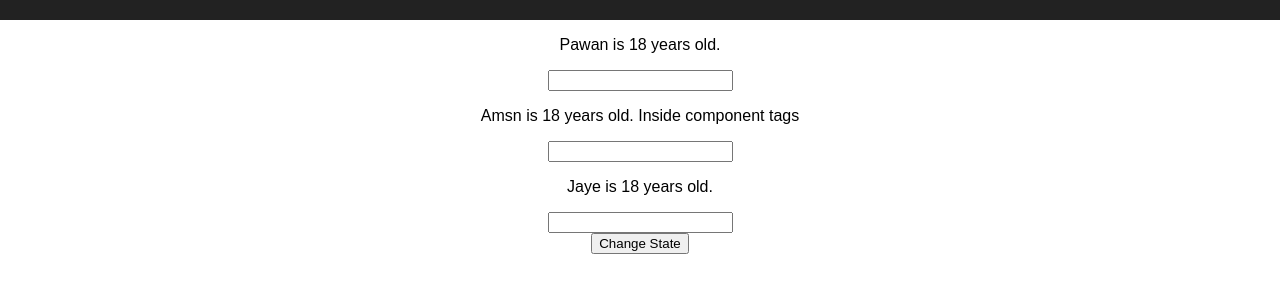
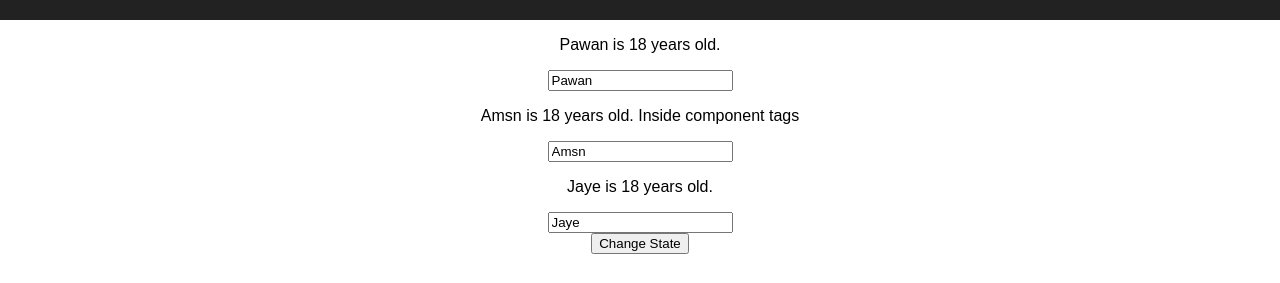
Before and after one commit to iampawands/react-complete-guide-1, a React (Create React App) app: page / in a window 1280 px wide. Shown: the part 170-453 px from the top of the page. Built offline with nearby package versions, Linux system fonts and the light colour scheme.

Commit message:
Two way binding completed

```diff
--- a/src/Person/Person.js
+++ b/src/Person/Person.js
@@ -4,7 +4,7 @@
     return (
         <div>
         <p onClick={props.click}>{props.name} is {props.Age} years old. {props.children}</p>
-        <input type="text" onChange={props.textChange} />
+        <input type="text" onChange={props.textChange} value={props.name}/>
         </div>
     );
 }
```
